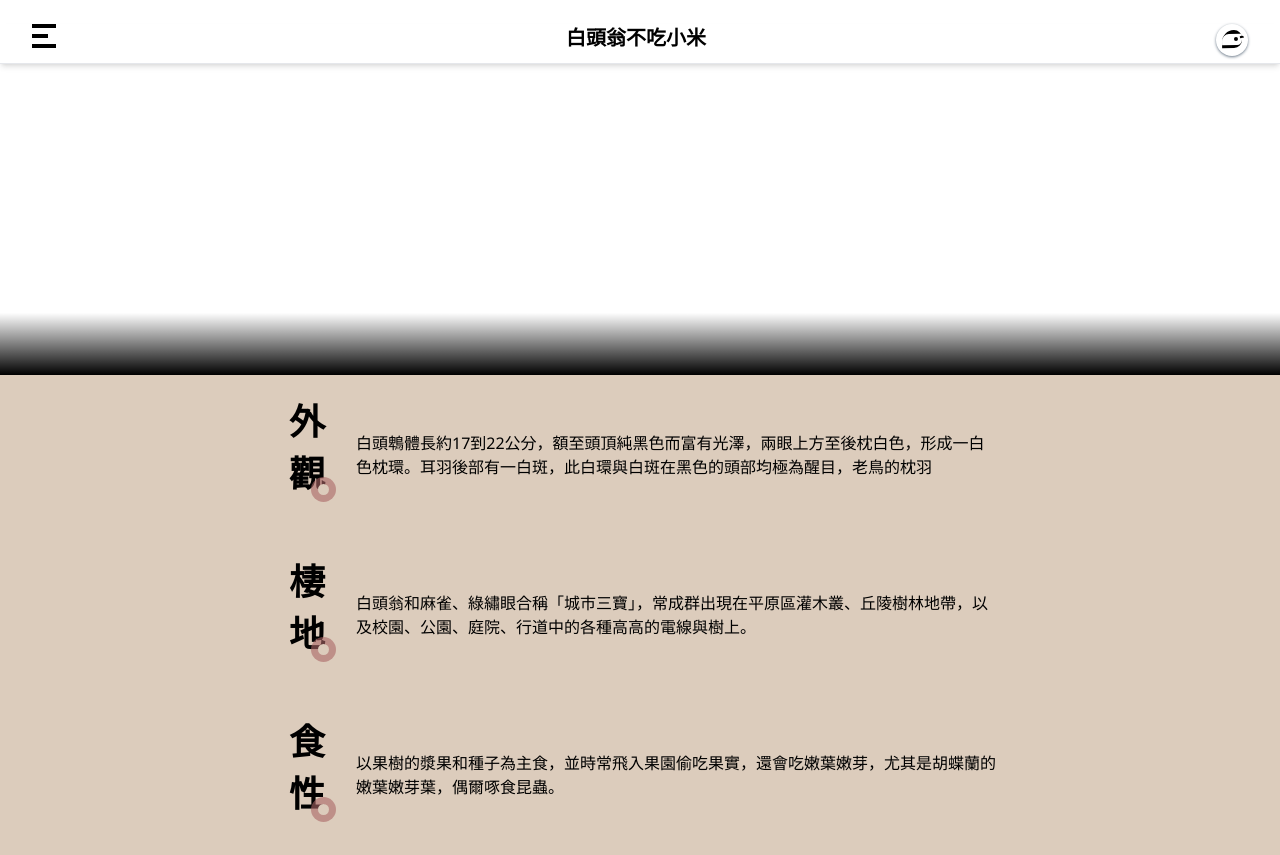
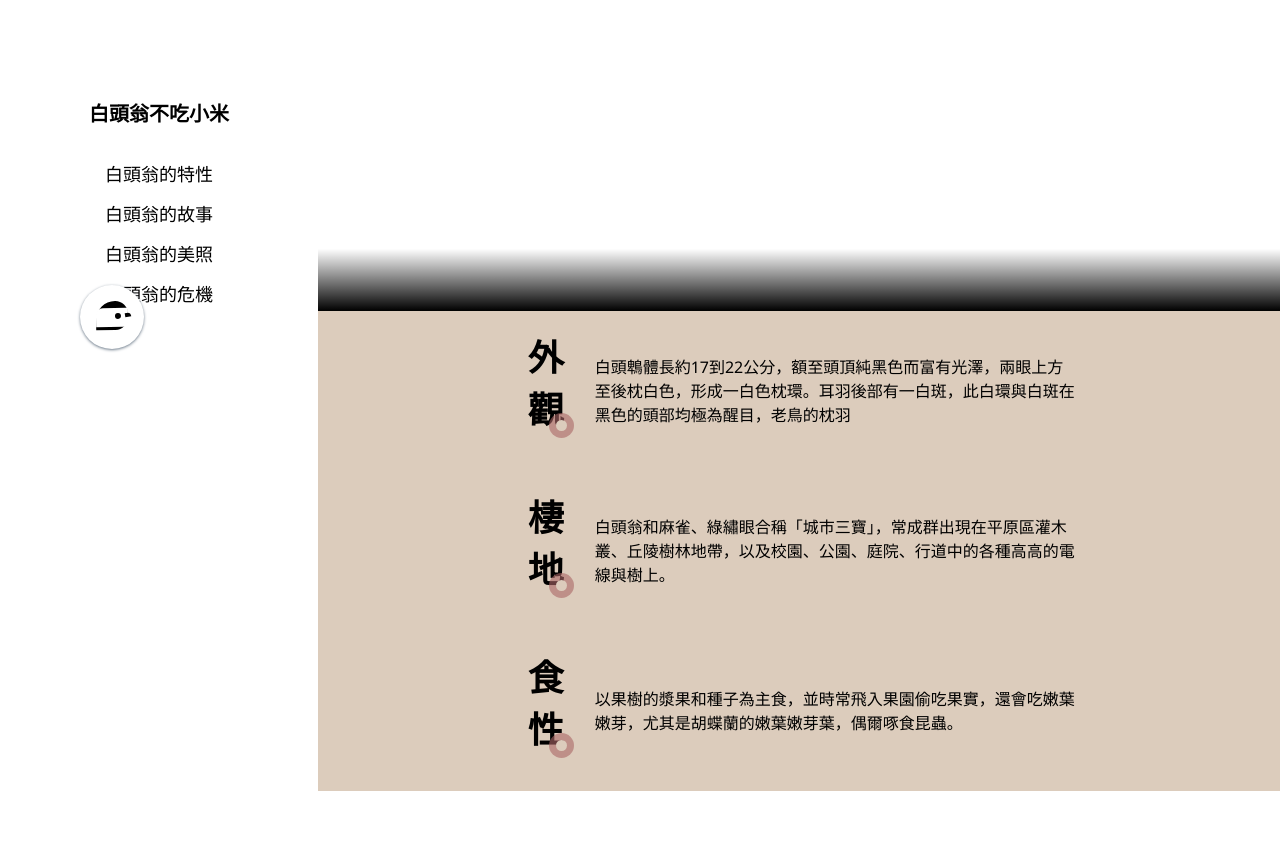
Before and after one commit to emil0519/nextjs_css_practice, a Next.js app: page / in a window 1280 px wide. After the commit the page ends 800 px from the top, so only its background shows below. Built offline with nearby package versions, Linux system fonts and the light colour scheme.

Commit message:
feat: rwd for header & navBar & logo

```diff
--- a/app/component/banner.tsx
+++ b/app/component/banner.tsx
@@ -4,9 +4,9 @@ export const Banner = (): React.ReactElement => (
     <Image
       src="/banner.jpeg"
       alt="Banner of Pulsatilla"
-      width={900}
+      width={1200}
       height={620}
-      className="block md:hidden object-position-[52%_66%] object-none h-full"
+      className="block lg:hidden object-position-[52%_66%] object-none h-full"
     />
     <h1 className="text-white text-4xl font-bold absolute top-[16%] right-[15%] w-fit text-right">
       白頭翁
--- a/app/component/hamburger.tsx
+++ b/app/component/hamburger.tsx
@@ -3,7 +3,8 @@ export const Hamburger = ({
 }: {
   isOpen: boolean;
 }): React.ReactElement => (
-  <button className="flex flex-col justify-between h-6 w-6 z-3">
+  <button className="flex flex-col justify-between h-6 w-6 z-3 lg:hidden">
+    {/* strokes of hamburger */}
     <div
       className={`h-1 w-full bg-black transition-all duration-200 ${isOpen && "transform translate-y-3 rotate-45"}`}
     ></div>
--- a/app/component/header.tsx
+++ b/app/component/header.tsx
@@ -17,9 +17,10 @@ export const Header = ({
 
   return (
     <nav
-      className={`${isOpen ? "max-h-[500px]" : "max-h-[40px]"} bg-white border-b border-solid shadow-md w-full transition-max-height duration-700 ease-in-out`}
+      className={`${isOpen ? "max-h-[500px]" : "max-h-[70px]"} bg-white border-b border-solid shadow-lg w-full transition-max-height duration-700 ease-in-out lg:shadow-none lg:border-none lg:flex-1/3`}
     >
-      <div className="flex justify-between mt-6 mx-8 pb-4">
+      <div className="block lg:flex lg:justify-center lg:flex-col lg:items-center lg:relative">
+        <div className="flex justify-between mt-6 mx-8 pb-4 lg:mt-[100px] static">
           <div onClick={() => setIsOpen((prevState) => !prevState)}>
             <Hamburger isOpen={isOpen} />
           </div>
@@ -27,7 +28,7 @@ export const Header = ({
           <Logo />
         </div>
         <div
-        className={`flex flex-col my-4 gap-3 transition-all duration-200 ease-in ${isOpen ? "opacity-100 pointer-events-auto" : "opacity-0 pointer-events-none"}`}
+          className={`flex flex-col my-4 gap-3 transition-all duration-200 ease-in ${isOpen ? "opacity-100 pointer-events-auto" : "opacity-0 pointer-events-none lg:opacity-100 lg:pointer-events-auto"}`}
         >
           {navItemList.map((nav) => (
             <div
@@ -44,6 +45,7 @@ export const Header = ({
             </div>
           ))}
         </div>
+      </div>
     </nav>
   );
 };
--- a/app/component/logo.tsx
+++ b/app/component/logo.tsx
@@ -2,21 +2,21 @@ export const Logo = () => {
   return (
     <div
       className="size-8 rounded-full shadow-[0_1px_3px_#6C7A89]  flex
-    items-center justify-center bg-white "
+    items-center justify-center bg-white static lg:absolute lg:size-16 lg:top-[88%] lg:left-[25%]"
     >
-      <div className="relative size-5 rotate-[-1deg]">
+      <div className="relative size-5 rotate-[-1deg] lg:size-8">
         {/* black section */}
         <div className="w-full h-[92%] bg-black rounded-tl-3xl rounded-tr-2xl rounded-br-2xl"></div>
         {/* center white section */}
         <div
           className="absolute w-full h-[53%] bottom-[5px] bg-white rounded-tl-[7px]
-        rounded-tr-[2px] rounded-br-[5px]
+        rounded-tr-[2px] rounded-br-[5px] lg:h-[60%] lg:bottom-[19%]
         "
         />
         {/* eye */}
         <div className="rounded-full bg-black size-[20%] top-[36%] right-[21%] absolute" />
         {/* peak */}
-        <div className="bg-black w-[20%] h-[12%] absolute top-[30%] right-[-10%] rounded-tr-[10px] rotate-[-8deg]" />
+        <div className="bg-black w-[20%] h-[12%] absolute top-[30%] right-[-10%] rounded-tr-[10px] rotate-[-8deg] lg:top-[36%]" />
       </div>
     </div>
   );
--- a/app/page.tsx
+++ b/app/page.tsx
@@ -5,13 +5,18 @@ import { title, navItemList, paragraphList } from "./constant";
 
 export default function Home() {
   return (
-    <main>
+    <main className="flex flex-col lg:flex-row">
       <Header title={title} navItemList={navItemList} />
-      <Banner />
-      <div className="flex flex-col" id="feature">
-        {paragraphList.map((paragraphData) => (
-          <Paragraph paragraphData={paragraphData} key={paragraphData.title} />
-        ))}
+      <div className="block lg:flex lg:flex-col lg:flex-auto">
+        <Banner />
+        <div className="flex flex-col" id="feature">
+          {paragraphList.map((paragraphData) => (
+            <Paragraph
+              paragraphData={paragraphData}
+              key={paragraphData.title}
+            />
+          ))}
+        </div>
       </div>
     </main>
   );
--- a/tailwind.config.ts
+++ b/tailwind.config.ts
@@ -3,7 +3,7 @@ import { Config } from "tailwindcss";
 const config = {
   content: ["./app/**/*.{js,ts,jsx,tsx,mdx}"],
   theme: {
-    extend: {},
+    extend: { flex: { "1/3": "1 1 33%" } },
   },
   plugins: [],
 };
```
Lines whose indentation alone changed are shown as unchanged.
